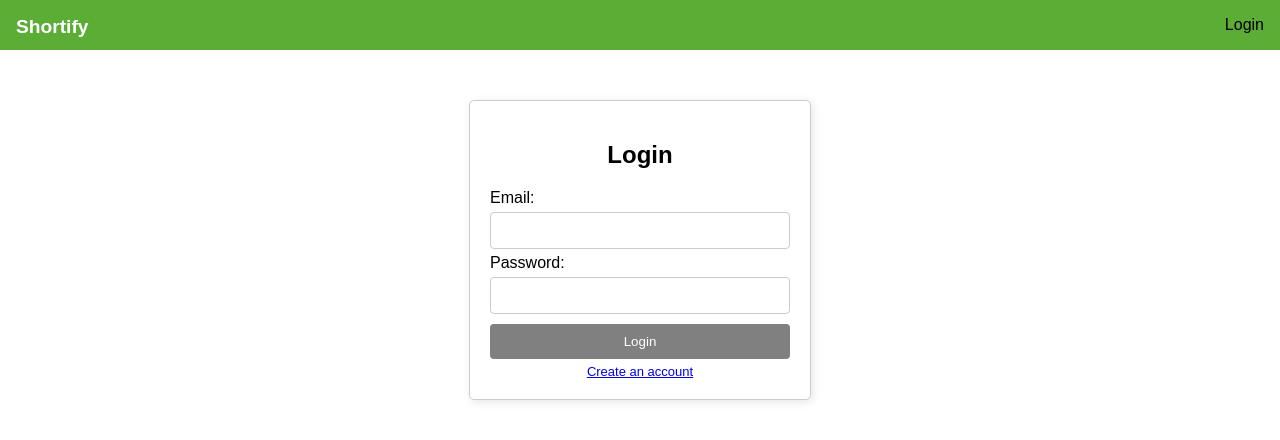
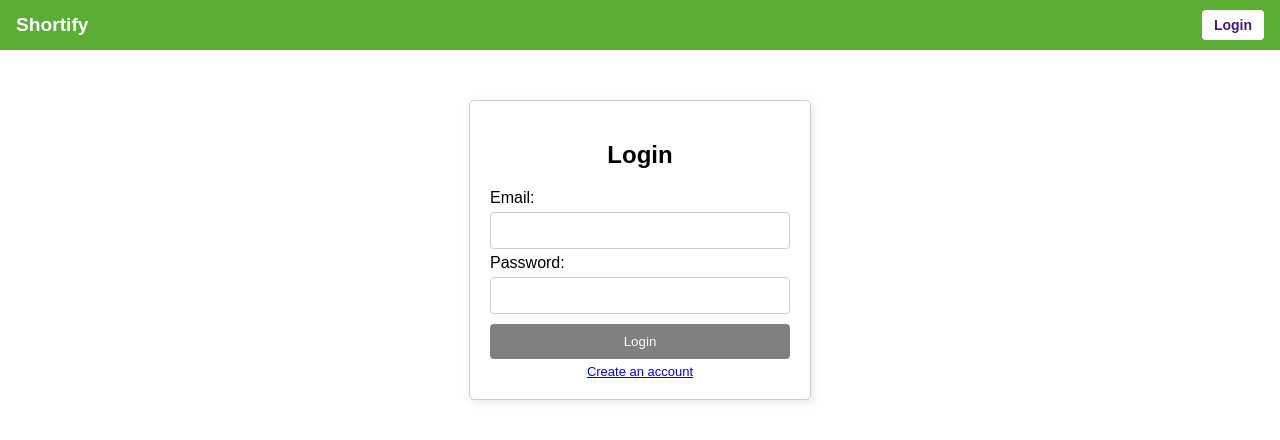
Before and after one commit to gulshan2052/ShortifyUI, an Angular app: page /login in a window 1280 px wide. Shown: the top 440 px of the page. Built offline with nearby package versions, Linux system fonts and the light colour scheme.

Commit message:
navbar loggin logout added

```diff
--- a/src/app/components/navbar/navbar.component.html
+++ b/src/app/components/navbar/navbar.component.html
@@ -1,4 +1,7 @@
 <div class="navbar">
     <div class="title">Shortify</div>
-    <div class="nav-item">Login</div>
+    <div class="nav-actions">
+        <button class="nav-button" *ngIf="!authService.isLoggedIn()" (click)="navigateToLogin()">Login</button>
+        <button class="nav-button logout" *ngIf="authService.isLoggedIn()" (click)="logout()">Logout</button>
+    </div>
 </div>
--- a/src/app/components/navbar/navbar.component.scss
+++ b/src/app/components/navbar/navbar.component.scss
@@ -6,6 +6,7 @@
     background-color: rgb(92, 173, 54);
     display: flex;
     justify-content: space-between;
+    align-items: center;
 }
 
 .title {
@@ -15,6 +16,41 @@
     font-size: larger;
 }
 
-.nav-item {
+.nav-actions {
+    display: flex;
+    align-items: center;
+    justify-content: center;
+    gap: 10px;
+    height: 100%;
     padding: 1rem;
 }
+
+.nav-button {
+    padding: 4px 12px;
+    background-color: white;
+    color: #4a148c;
+    border: none;
+    border-radius: 4px;
+    font-weight: bold;
+    cursor: pointer;
+    transition: background-color 0.3s ease;
+
+    display: flex;
+    align-items: center;
+    justify-content: center;
+    height: 30px;
+    font-size: 14px;
+}
+
+.nav-button:hover {
+    background-color: #e1bee7;
+}
+
+.nav-button.logout {
+    background-color: #d32f2f;
+    color: white;
+}
+
+.nav-button.logout:hover {
+    background-color: #b71c1c;
+}
--- a/src/app/components/navbar/navbar.component.ts
+++ b/src/app/components/navbar/navbar.component.ts
@@ -1,11 +1,23 @@
 import { Component } from '@angular/core';
+import { CommonModule } from '@angular/common';
+import { Router } from '@angular/router';
+import { AuthService } from '../../services/auth.service';
 
 @Component({
   selector: 'app-navbar',
-  imports: [],
+  imports: [CommonModule],
   templateUrl: './navbar.component.html',
   styleUrl: './navbar.component.scss'
 })
 export class NavbarComponent {
+  constructor(public authService: AuthService, private router: Router) {}
 
+  navigateToLogin() {
+    this.router.navigate(['/login']);
+  }
+
+  logout() {
+    this.authService.logout();
+    this.router.navigate(['/login']);
+  }
 }
```
